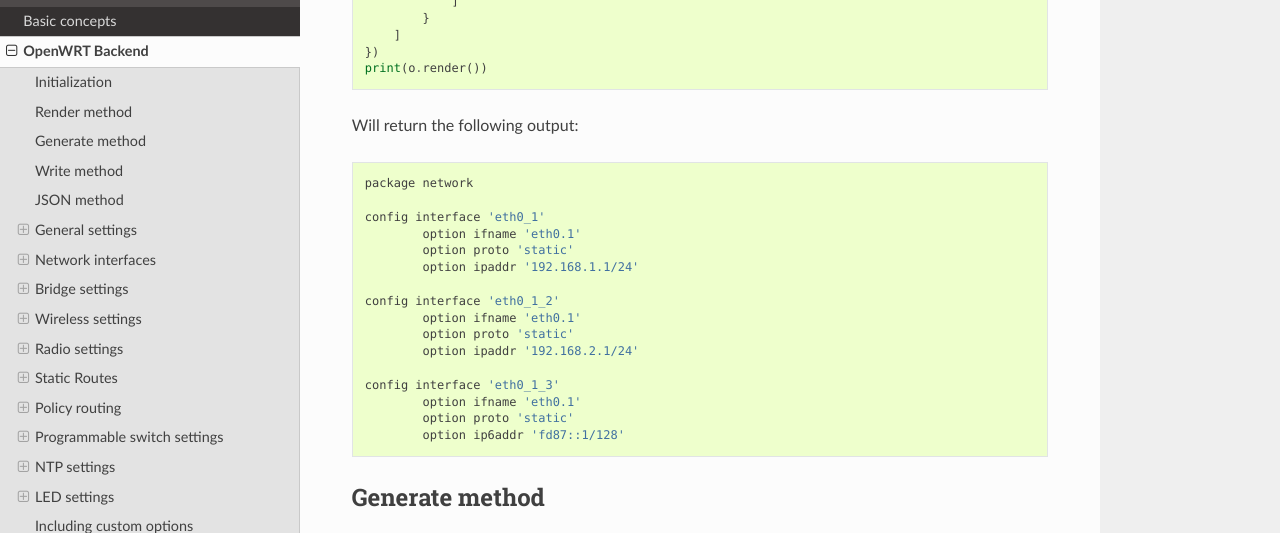
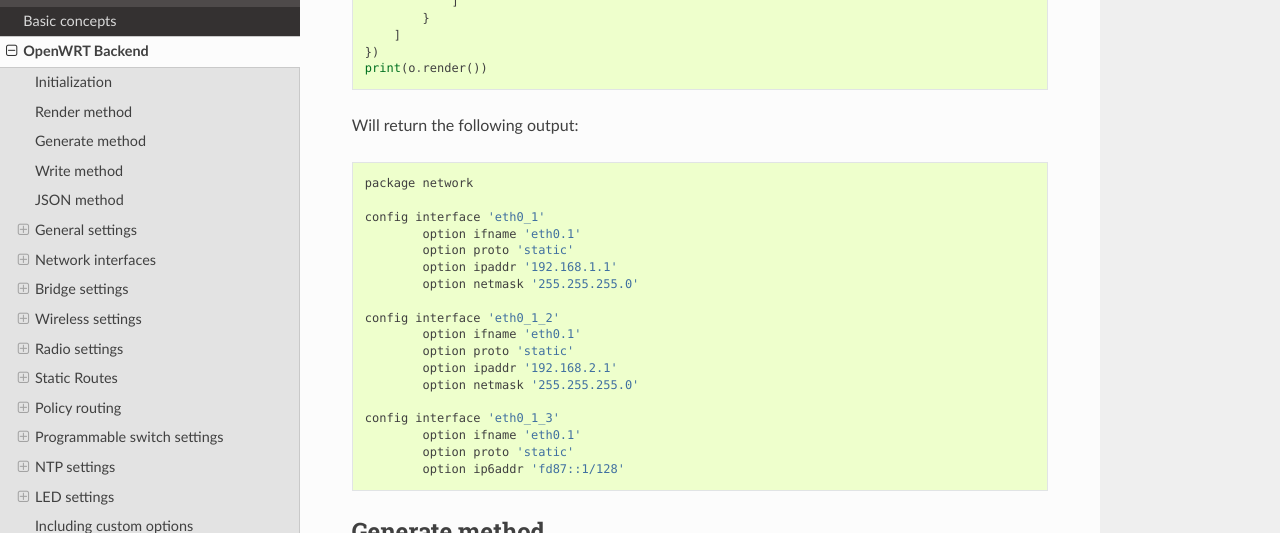
Before and after one commit to openwisp/netjsonconfig, a Sphinx documentation site: the page built from docs/source/backends/openwrt.rst, in a window 1280 px wide and 900 px high, scrolled down 1694 px, cut to the strip 0-533 px from the top of the window. Built offline with Sphinx 7.4.7 and the Read the Docs theme 2.0.0, drawn with Linux system fonts in a browser that asks for light colours; some of the changed text lies outside the part shown.

Commit message:
[OpenWrt] Fixed netmask issue on ipv4 #54

```diff
--- a/docs/source/backends/openwrt.rst
+++ b/docs/source/backends/openwrt.rst
@@ -90,12 +90,14 @@ Will return the following output::
     config interface 'eth0_1'
             option ifname 'eth0.1'
             option proto 'static'
-            option ipaddr '192.168.1.1/24'
+            option ipaddr '192.168.1.1'
+            option netmask '255.255.255.0'
 
     config interface 'eth0_1_2'
             option ifname 'eth0.1'
             option proto 'static'
-            option ipaddr '192.168.2.1/24'
+            option ipaddr '192.168.2.1'
+            option netmask '255.255.255.0'
 
     config interface 'eth0_1_3'
             option ifname 'eth0.1'
@@ -319,7 +321,8 @@ Will be rendered as follows::
 
     config interface 'lo'
             option ifname 'lo'
-            option ipaddr '127.0.0.1/8'
+            option ipaddr '127.0.0.1'
+            option netmask '255.0.0.0'
             option proto 'static'
 
 Dualstack (IPv4 & IPv6)
@@ -358,7 +361,8 @@ Will be rendered as follows::
 
     config interface 'eth0'
             option ifname 'eth0'
-            option ipaddr '10.27.251.1/24'
+            option ipaddr '10.27.251.1'
+            option netmask '255.255.255.0'
             option proto 'static'
 
     config interface 'eth0_2'
@@ -423,7 +427,8 @@ Will return the following UCI output::
             option dns '10.11.12.13 8.8.8.8'
             option dns_search 'openwisp.org netjson.org'
             option ifname 'eth0'
-            option ipaddr '192.168.1.1/24'
+            option ipaddr '192.168.1.1'
+            option netmask '255.255.255.0'
             option proto 'static'
 
     config interface 'eth1'
@@ -537,7 +542,8 @@ Will be rendered as follows::
     config interface 'lan_bridge'
             option ifname 'eth0.1 eth0.2'
             option igmp_snooping '1'
-            option ipaddr '172.17.0.2/24'
+            option ipaddr '172.17.0.2'
+            option netmask '255.255.255.0'
             option proto 'static'
             option type 'bridge'
             option stp '1'
@@ -726,7 +732,8 @@ Will be rendered as follows::
 
     config interface 'lan'
             option ifname 'eth0 wlan0'
-            option ipaddr '192.168.0.2/24'
+            option ipaddr '192.168.0.2'
+            option netmask '255.255.255.0'
             option proto 'static'
             option type 'bridge'
 
@@ -848,7 +855,8 @@ UCI output::
 
     config interface 'lan'
             option ifname 'eth0 mesh0'
-            option ipaddr '192.168.0.1/24'
+            option ipaddr '192.168.0.1'
+            option netmask '255.255.255.0'
             option proto 'static'
             option type 'bridge'
 
```
Also changed, not shown: 5 other files.
